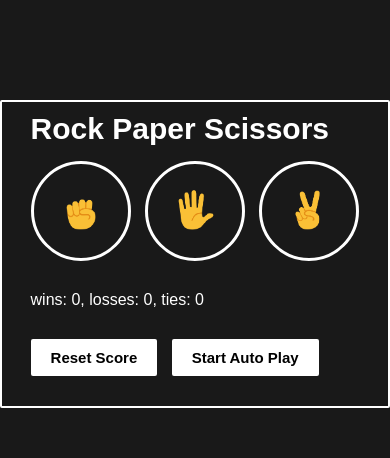
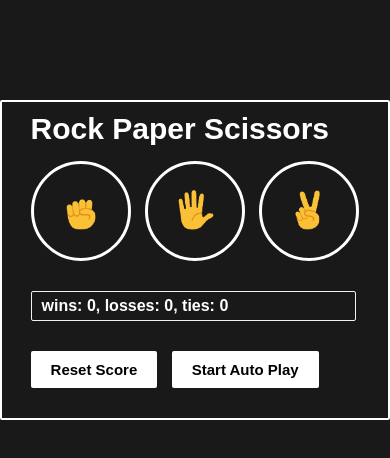
Before and after one commit to suryakanta-mohanty/Rock-Paper-Scissor-Game, a plain HTML site: page index.html in a window 390 px wide. Drawn offline with Linux system fonts and the light colour scheme.

Commit message:
Update style.css
adding styling to score board

```diff
--- a/style.css
+++ b/style.css
@@ -50,7 +50,24 @@ body{
 
 .score{
   margin-top: 30px;
+  user-select: none;
+  /* background-color: #F1F1F1; */
+  color: white;
+  border: 1.5px solid #F1F1F1 ;
+  font-weight: bold;
+  display: flex;
+  justify-content: space-between;
+  width: 325px;
+  padding: 5px 10px;
+  border-radius: 2px;
+}
 
+.wins-score{
+  color: #65B741;
+}
+
+.tie-score{
+  color: #FA7070;
 }
 
 .moves-sign{
@@ -108,6 +125,10 @@ body{
   .move-icons{
     height: 40px;
   }
+
+  .score{
+    width: 325px;
+  }
 }
 
 @media screen and (max-width: 380px) {
@@ -128,4 +149,8 @@ body{
   .move-icons{
     height: 40px;
   }
+
+  .score{
+    width: 295px;
+  }
 }
```
